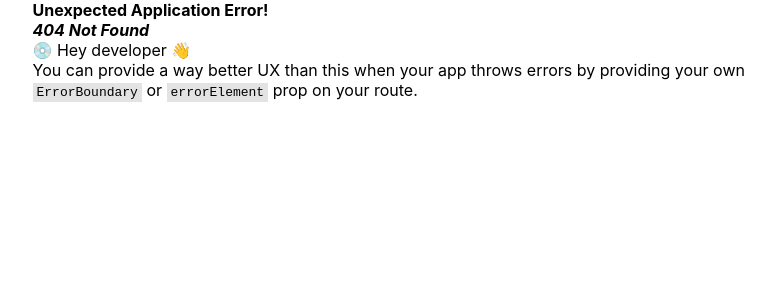
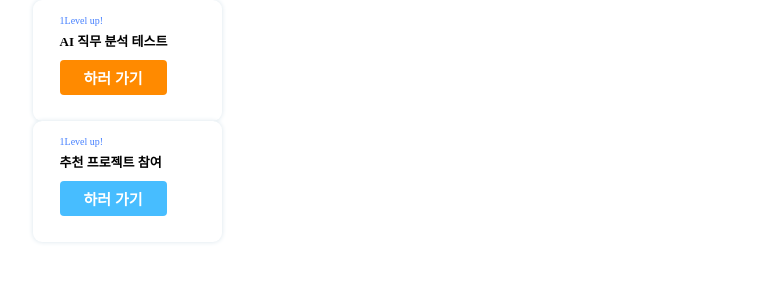
Before and after one commit to K-HTML-TODAY/Front, a React (Create React App) app: page /test2 in a window 1280 px wide. Before the commit this address had no page. Shown: the top 300 px of the page, without its empty margins (224-999 px from the left). Built offline with nearby package versions, Linux system fonts and the light colour scheme; a web font is replaced by a local one.

Commit message:
Create MissionComponent

```diff
--- /dev/null
+++ b/src/components/mission/MissionComponent.tsx
@@ -0,0 +1,73 @@
+import React from 'react';
+import styled from 'styled-components';
+import { MissionComponentProps } from './types';
+
+const MissionComponent: React.FC<MissionComponentProps> = ({
+  mainText,
+  buttonBackgroundColor,
+  link,
+}) => {
+  const handleClick = () => {
+    window.location.href = link;
+  };
+
+  return (
+    <MissionComponentBox buttonBackgroundColor={buttonBackgroundColor}>
+      <h1 id="subText">1Level up!</h1>
+      <h2 id="mainText">{mainText}</h2>
+      <div id="MissionButton" onClick={handleClick}>
+        하러 가기
+      </div>
+    </MissionComponentBox>
+  );
+};
+
+export default MissionComponent;
+
+const MissionComponentBox = styled.div<{ buttonBackgroundColor: string }>`
+  width: 10.125rem;
+  height: 6.625rem;
+  border-radius: 0.5625rem;
+  background: #fff;
+  box-shadow: 0px 0px 5px 0px #d9e5ec;
+  padding: 0.94rem 0 0 1.69rem;
+
+  #subText {
+    color: #4680ff;
+    font-family: Pretendard;
+    font-size: 0.625rem;
+    font-style: normal;
+    font-weight: 400;
+    line-height: normal;
+    margin-bottom: 0.31rem;
+  }
+
+  #mainText {
+    color: #000;
+    font-family: Pretendard;
+    font-size: 0.8125rem;
+    font-style: normal;
+    font-weight: 600;
+    line-height: normal;
+    margin-bottom: 0.62rem;
+  }
+
+  #MissionButton {
+    display: flex;
+    width: 6.6875rem;
+    height: 2.1875rem;
+    flex-shrink: 0;
+    border-radius: 0.25rem;
+    background: ${(props) => props.buttonBackgroundColor};
+    color: #fff;
+    text-align: center;
+    justify-content: center;
+    align-items: center;
+    font-family: Pretendard;
+    font-size: 0.9375rem;
+    font-style: normal;
+    font-weight: 700;
+    line-height: normal;
+    cursor: pointer;
+  }
+`;
--- /dev/null
+++ b/src/components/mission/types.ts
@@ -0,0 +1,5 @@
+export interface MissionComponentProps {
+  mainText: string;
+  buttonBackgroundColor: string;
+  link: string;
+}
--- /dev/null
+++ b/src/pages/Test2.tsx
@@ -0,0 +1,21 @@
+import React from 'react';
+import MissionComponent from '../components/mission/MissionComponent';
+
+function Test2() {
+  return (
+    <div>
+      <MissionComponent
+        mainText={'AI 직무 분석 테스트'}
+        buttonBackgroundColor={'#FF8A00'}
+        link={'/'}
+      />
+      <MissionComponent
+        mainText={'추천 프로젝트 참여'}
+        buttonBackgroundColor={'#47BDFF'}
+        link={'/'}
+      />
+    </div>
+  );
+}
+
+export default Test2;
--- a/src/router/Router.tsx
+++ b/src/router/Router.tsx
@@ -1,11 +1,16 @@
 import { createBrowserRouter } from 'react-router-dom';
 import Root from '../pages/Root';
+import Test2 from '../pages/Test2';
 
 const router = createBrowserRouter([
   {
     path: '/',
     element: <Root />,
   },
+  {
+    path: '/test2',
+    element: <Test2 />,
+  },
 ]);
 
 export default router;
```
